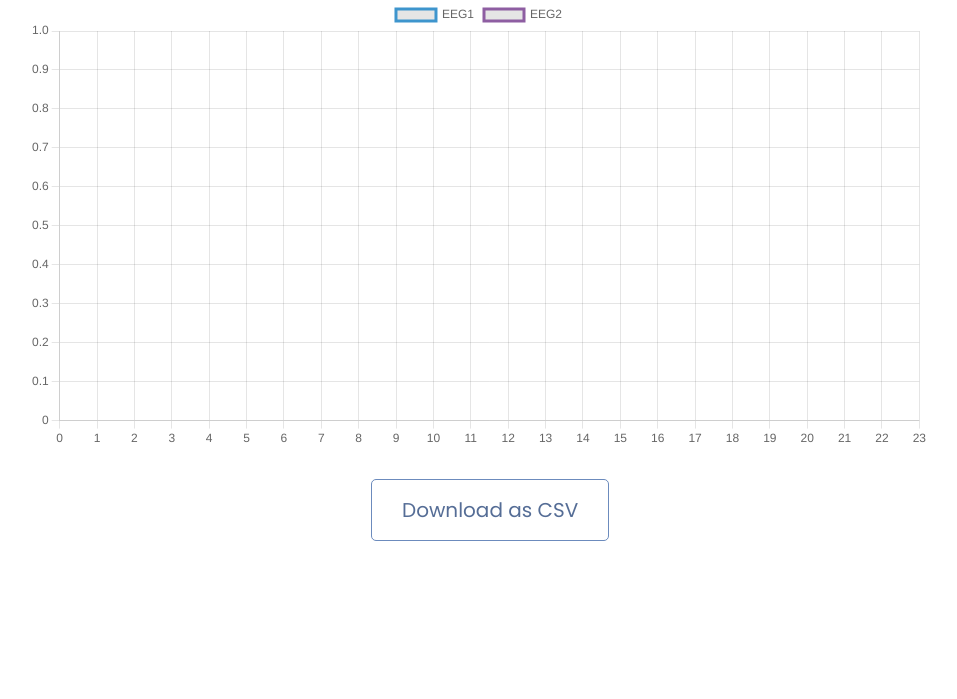
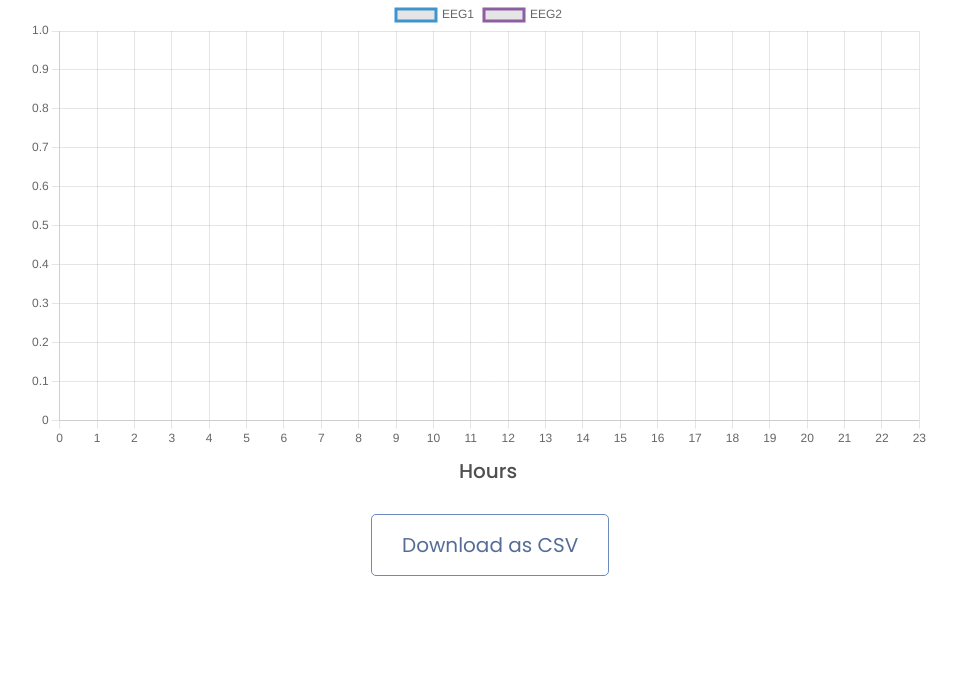
Before and after one commit to JoelForman/BSEEG-Refactor, a Flask app: template templates/analysis.html in a window 1280 px wide; the page is wider, and only the part inside the window is pictured. Shown: the part 221-920 px from the top of that part, without its empty margins (241-1198 px from the left). Run offline with Flask 2, Linux system fonts and the light colour scheme; the template is opened without the code that fills it: most values are stand-ins (such as "Sample title", 1, 10 or a date in 2020); some libraries are stand-ins or nearby versions.

Commit message:
Changed analysis print functions and added X-axis label to BSEEG score graph

```diff
--- a/server.py
+++ b/server.py
@@ -83,8 +83,8 @@ def readEDF(filepath, filldisrupt = False):
         ten_min_ratios_ch1 = np.append(ten_min_ratios_ch1, avg_3hz_psd_ch1/avg_10hz_psd_ch1)
         ten_min_ratios_ch2 = np.append(ten_min_ratios_ch2, avg_3hz_psd_ch2/avg_10hz_psd_ch2)
 
-    print(f'all ten min rations channel1: {ten_min_ratios_ch1}')
-    print(f'all ten min rations channel2: {ten_min_ratios_ch2}')
+    # print(f'all ten min rations channel1: {ten_min_ratios_ch1}')
+    # print(f'all ten min rations channel2: {ten_min_ratios_ch2}')
 
     final_hour_ratio_avgs_ch1 = np.array([])
     final_hour_ratio_avgs_ch2 = np.array([])
@@ -115,8 +115,9 @@ def readEDF(filepath, filldisrupt = False):
             avg = sum / num_total
         final_hour_ratio_avgs_ch2 = np.append(final_hour_ratio_avgs_ch2, avg)
 
-    print(f'final hour by hour ratios ch1: {final_hour_ratio_avgs_ch1}')
-    print(f'final hour by hour ratios ch2: {final_hour_ratio_avgs_ch2}')
+    print('\n\n\n\nFinal Values Calculated:\n\n')
+    print(f'final hour by hour ratios ch1: \n{final_hour_ratio_avgs_ch1}\n\n')
+    print(f'final hour by hour ratios ch2: \n{final_hour_ratio_avgs_ch2}\n\n')
 
     # standardize
     final_hour_ratio_avgs_ch1[final_hour_ratio_avgs_ch1 == 0] = np.nan
@@ -125,8 +126,8 @@ def readEDF(filepath, filldisrupt = False):
     standardized_ratio_avgs_ch1 = (final_hour_ratio_avgs_ch1 - np.nanmean(final_hour_ratio_avgs_ch1)) / np.nanstd(final_hour_ratio_avgs_ch1)
     standardized_ratio_avgs_ch2 = (final_hour_ratio_avgs_ch2 - np.nanmean(final_hour_ratio_avgs_ch2)) / np.nanstd(final_hour_ratio_avgs_ch2)
 
-    print(f'standardized final hour by hour ratios ch1: {standardized_ratio_avgs_ch1}')
-    print(f'standardized final hour by hour ratios ch2: {standardized_ratio_avgs_ch2}')
+    print(f'standardized final hour by hour ratios ch1: \n{standardized_ratio_avgs_ch1}\n\n')
+    print(f'standardized final hour by hour ratios ch2: \n{standardized_ratio_avgs_ch2}\n\n')
 
     #return (final_hour_ratio_avgs_ch1 - np.mean(final_hour_ratio_avgs_ch1)) / np.std(final_hour_ratio_avgs_ch1), (final_hour_ratio_avgs_ch2 - np.mean(final_hour_ratio_avgs_ch2)) / np.std(final_hour_ratio_avgs_ch2)
     return standardized_ratio_avgs_ch1, standardized_ratio_avgs_ch2
--- a/static/css/analysis.css
+++ b/static/css/analysis.css
@@ -49,7 +49,7 @@ body{
 }
 .btn.btn-outline-success{
     position: absolute;
-    top: 700px;
+    top: 735px;
     left: 612px;
     font-size: 20px;
     padding: 15px 30px;
@@ -63,3 +63,12 @@ body{
     color:white;
     border:1px solid #6c8bbd;
 }
+
+.x-axis{
+    font-size: 20px;
+    font-weight: 300;
+    color: #4f4f4f;
+    position: absolute;
+    top: 680px;
+    left: 700px;
+}
--- a/templates/analysis.html
+++ b/templates/analysis.html
@@ -48,6 +48,9 @@
     <div class="chart-js">
         <canvas id="line-chart"></canvas>
     </div>
-<button type="button" class="btn btn-outline-success">Download as CSV</button>
+    <div class="x-axis">
+      <h5>Hours</h5>
+    </div>
+  <button type="button" class="btn btn-outline-success">Download as CSV</button>
 </main>
 {% endblock %}
```
